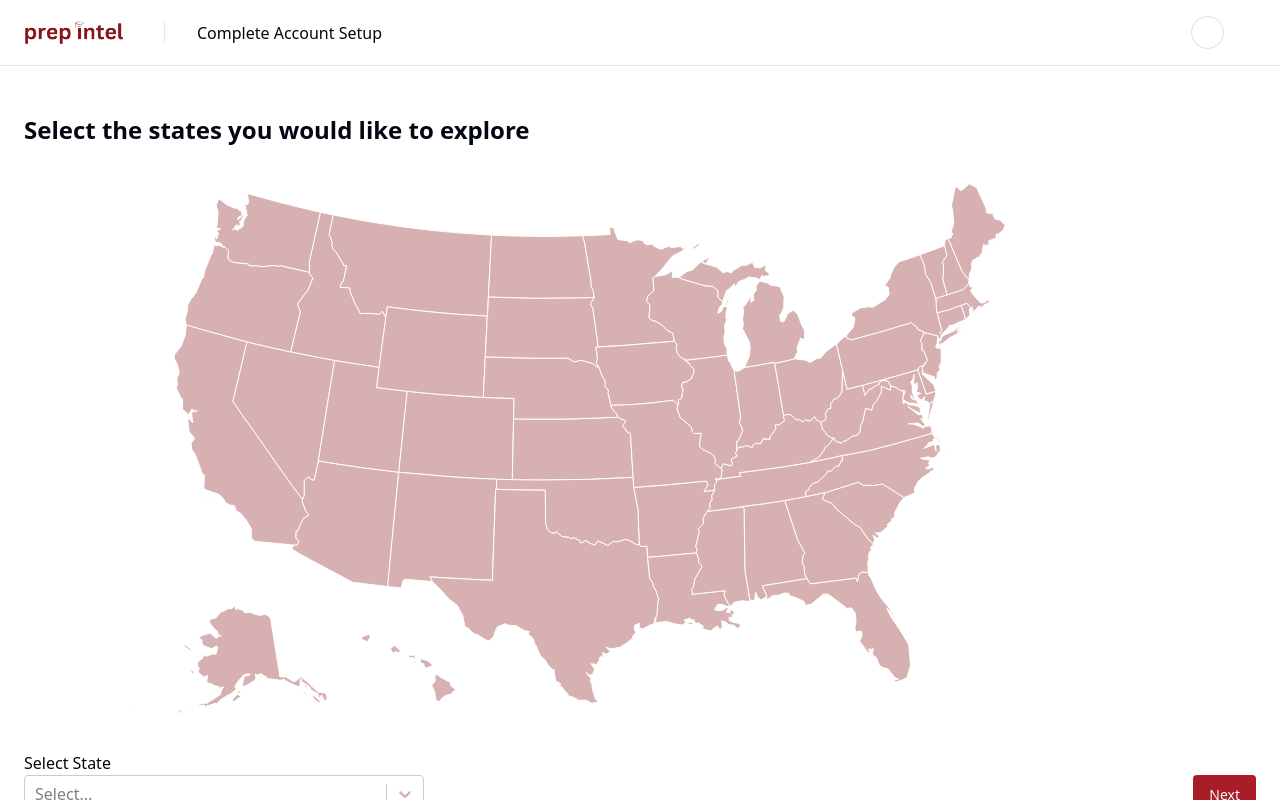
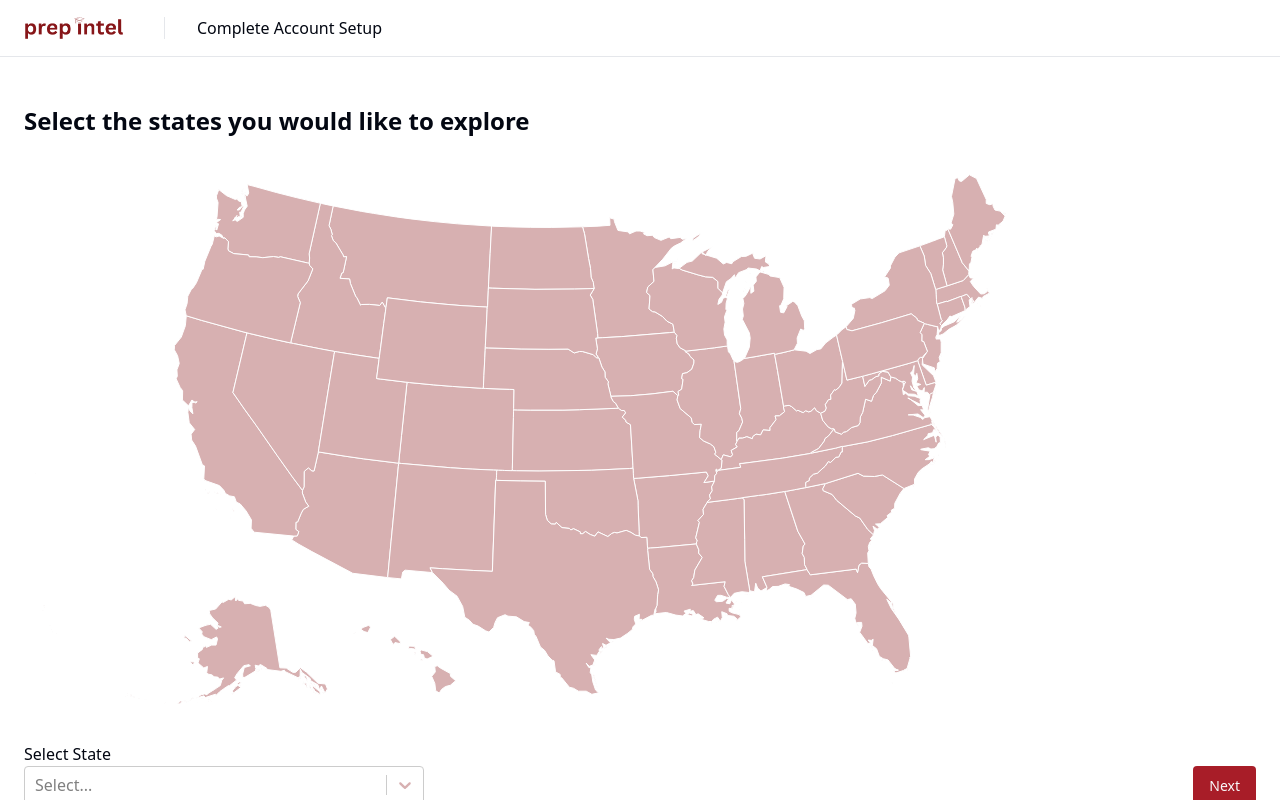
Before and after one commit to Idea2ImpactTechSolutions/prep-intel, a Next.js app: page /student/explore in a window 1280 px wide. Built offline with nearby package versions, Linux system fonts and the light colour scheme.

Commit message:
remove close icon

```diff
--- a/app/student/layout.tsx
+++ b/app/student/layout.tsx
@@ -28,7 +28,7 @@ export default function Layout({ children }: { children: React.ReactNode }) {
                         <span> Complete Account Setup </span>
                     </div>
                     <div className="flex flex-grow-1"></div>
-                    <span className="absolute right-2 md:relative block border border-[#DEDEDE] cursor-pointer p-2 rounded-full text-[#000000]"> <X width={15} height={15}/> </span>
+                    {/* <span className="absolute right-2 md:relative block border border-[#DEDEDE] cursor-pointer p-2 rounded-full text-[#000000]"> <X width={15} height={15}/> </span> */}
                 </div>
             </nav>
             <section className="md:flex">
```
